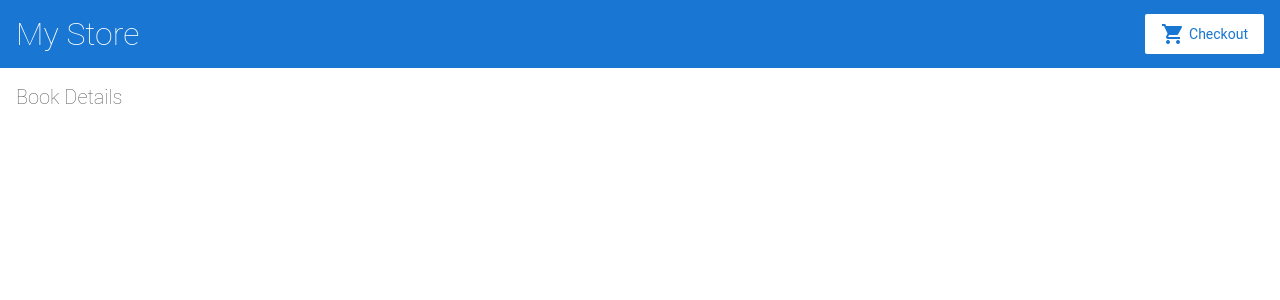
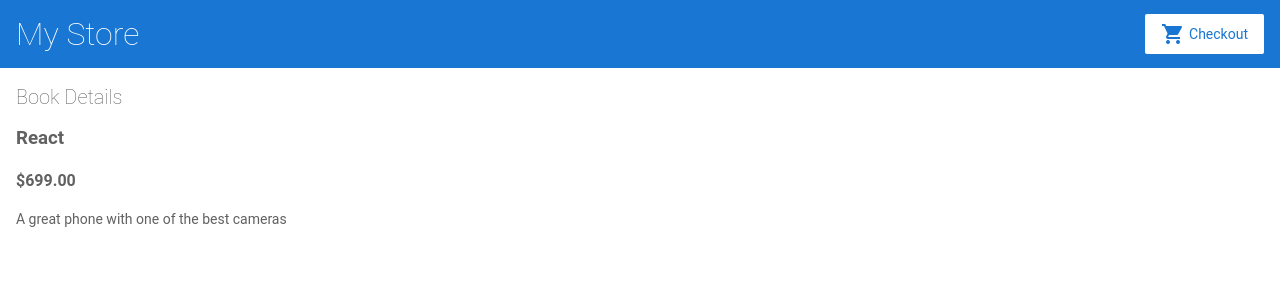
Before and after one commit to mastrong24/angular-lab-execise-week4, an Angular app: page /books/2 in a window 1280 px wide. Shown: the top 300 px of the page. Built offline with nearby package versions, Linux system fonts and the light colour scheme.

Commit message:
1 file modified

```diff
--- a/src/app/book-detail/book-detail.component.ts
+++ b/src/app/book-detail/book-detail.component.ts
@@ -1,10 +1,29 @@
-import { Component } from '@angular/core';
+import { Component, OnInit } from '@angular/core';
+import {ActivatedRoute } from "@angular/router";
+
+import {Book,books} from "../books";
 
 @Component({
   selector: 'app-book-detail',
   templateUrl: './book-detail.component.html',
   styleUrls: ['./book-detail.component.css']
 })
-export class BookDetailComponent {
+export class BookDetailComponent implements OnInit{
+
+book : Book | undefined
+
+constructor(private activatedRoute: ActivatedRoute){
 
 }
+
+// lifecycle hook
+ngOnInit() {
+  // First get the product id from the current route.
+  const routeParams = this.activatedRoute.snapshot.paramMap;
+  const productIdFromRoute = Number(routeParams.get('book-id'));
+
+  // Find the product that correspond with the id provided in route.
+  this.book = books.find(book=> book.id === productIdFromRoute);
+}
+
+}
```
